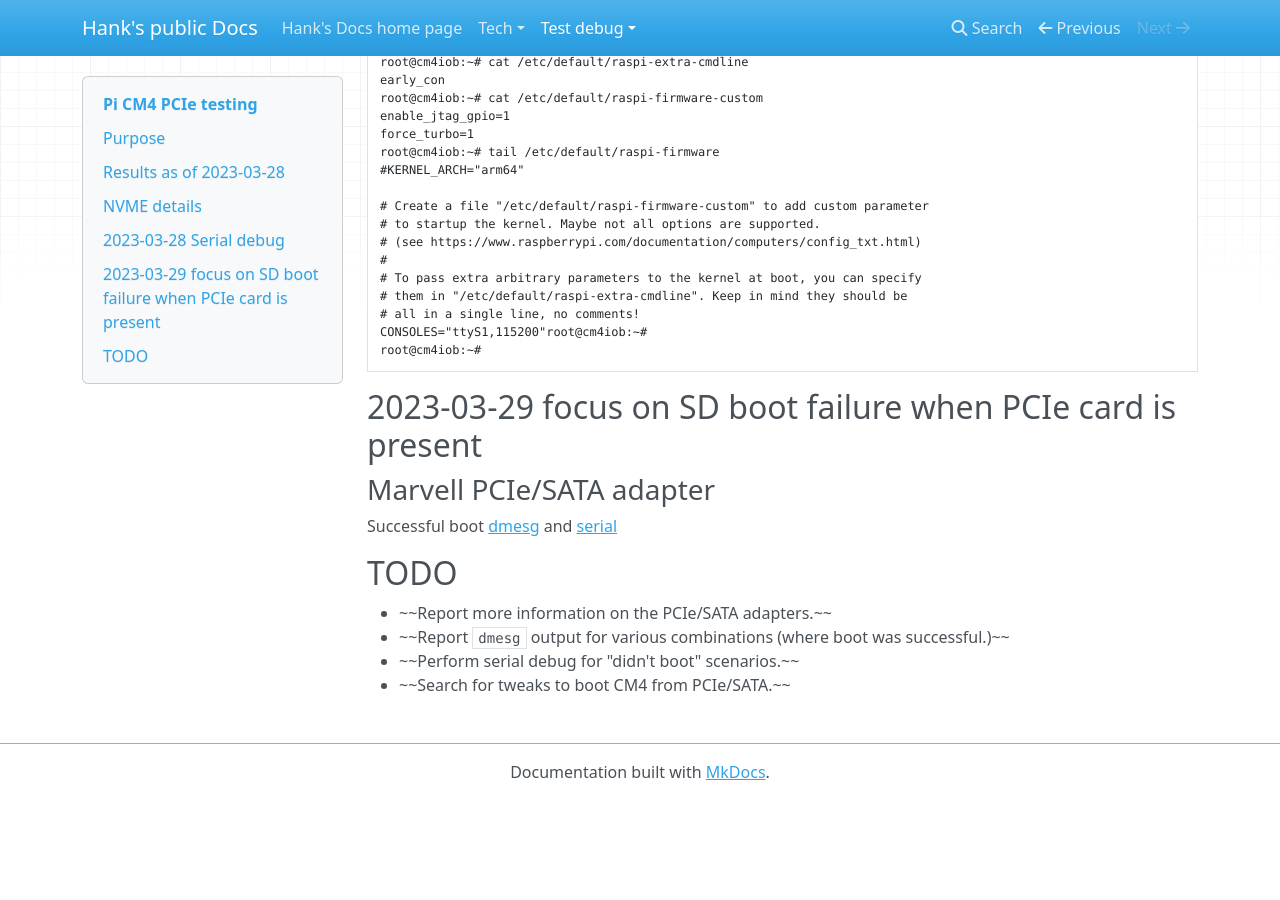
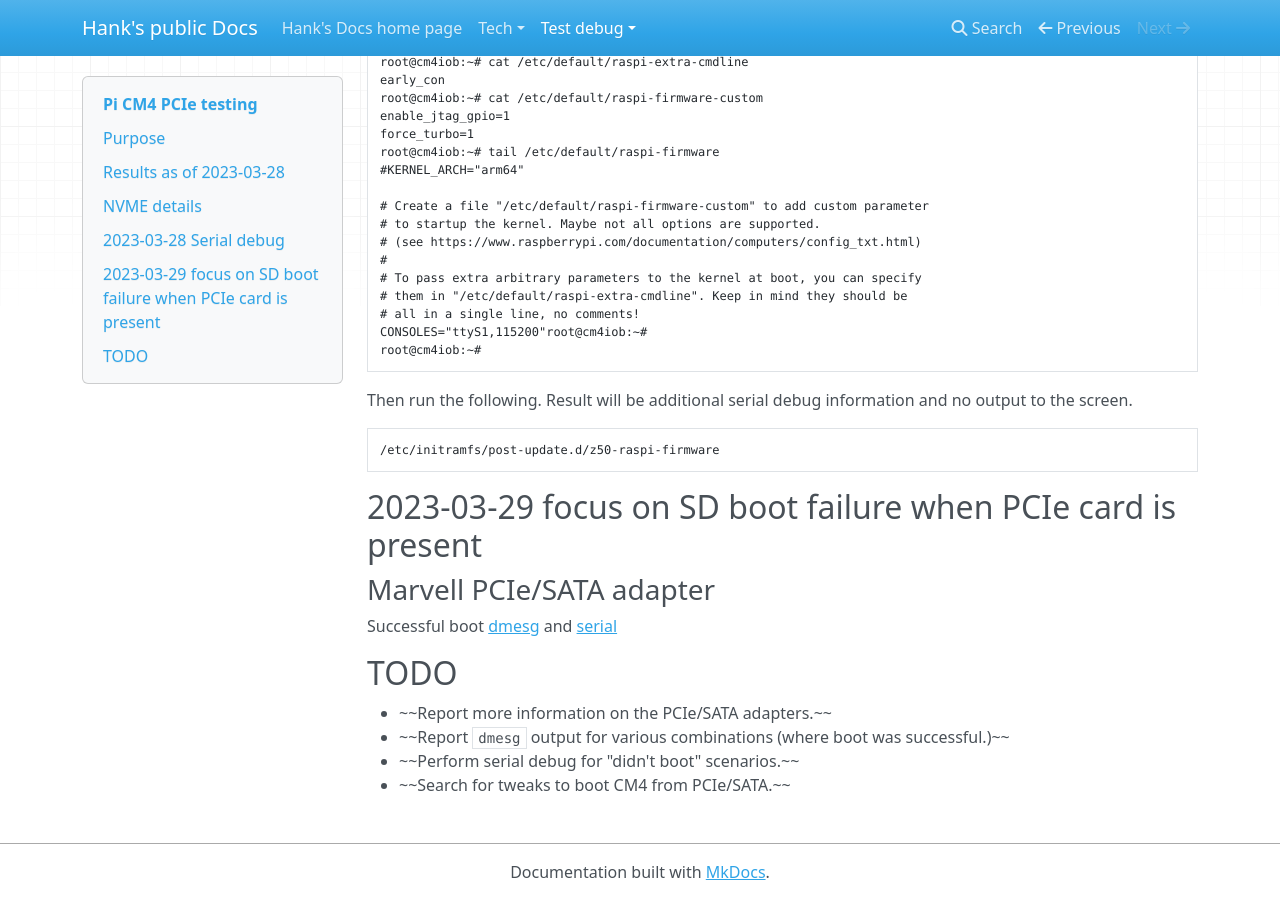
Before and after one commit to HankB/MkDocs-blog, an MkDocs documentation site: the page built from docs/test-debug/Pi-CM4-PCIe/Pi_CM4_PCIe_testing.md, in a window 1280 px wide and 900 px high, scrolled down 3217 px. Built offline with MkDocs 1.6.1, drawn with Linux system fonts in a browser that asks for light colours; nearby versions of some CDN libraries; before the commit the page ends 4017 px from its top, so only the background shows below that.

Commit message:
complete serial setup

````diff
--- a/docs/test-debug/Pi-CM4-PCIe/Pi_CM4_PCIe_testing.md
+++ b/docs/test-debug/Pi-CM4-PCIe/Pi_CM4_PCIe_testing.md
@@ -177,6 +177,12 @@ CONSOLES="ttyS1,115200"root@cm4iob:~#
 root@cm4iob:~#
 ```
 
+Then run the following. Result will be additional serial debug information and no output to the screen.
+
+```text
+/etc/initramfs/post-update.d/z50-raspi-firmware
+```
+
 ## 2023-03-29 focus on SD boot failure when PCIe card is present
 
 ### Marvell PCIe/SATA adapter
````
